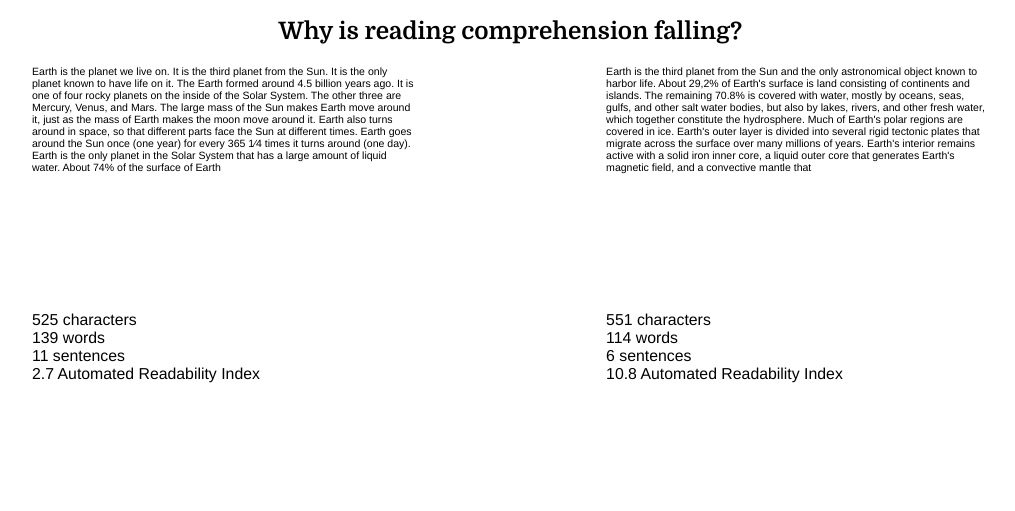
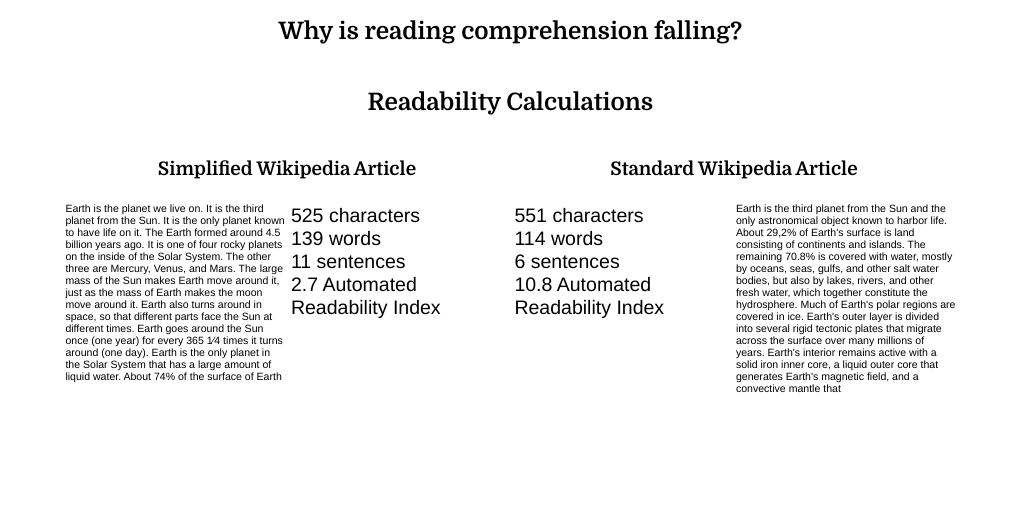
Before and after one commit to justinkraus/thesis_draft, a plain HTML site: page index.html in a window 1280 px wide. Shown: the part 289-800 px from the top of the page, without its empty margins (104-1119 px from the left). Drawn offline with nearby package versions, Linux system fonts and the light colour scheme.

Commit message:
readability calc format

```diff
--- a/css/styleTest.css
+++ b/css/styleTest.css
@@ -17,17 +17,50 @@
 
 /*css for the readability calculations*/
 
+#readableCalcs{
+  table-layout: fixed;
+  width:70vw;
+  margin-left: auto;
+  margin-right: auto;
+  vertical-align: top;
+
+/*  overflow-y: auto;
+  overflow-x: auto;*/
+}
+
+#readableCalcs td{
+  vertical-align: top;
+  overflow: auto;
+}
+
+.typeArea{
+  max-height: 40vh;
+/*  overflow: auto;*/
+  display: block;
+  overflow-y: auto;
+  font-size: .66em;
+}
+
+.calcArea{
+  display: table-cell;
+  font-size: 1.22em;
+  vertical-align: top;
+}
+
 #readableOne {
   width: 40%;
   float: left;
   font-size: .66em;
-  overflow: auto;
+  overflow-y: auto;
+
+  /*display: block;*/
 }
 
 #charNum {
-  position: absolute;
-  top: 75%;
-  font-size: 1.5em;
+  /*position: absolute;*/
+  /*top: 75%;*/
+/*  vertical-align: top;
+  font-size: 1em;*/
 }
 /*section two*/
 
@@ -37,13 +70,14 @@
   float: right;
   font-size: .66em;
   overflow-y: auto;
-  display: block;
+  /*display: block;*/
 }
 
 #charNumTwo {
-  position: absolute;
-  top: 75%;
-  font-size: 1.5em;
+  /*position: absolute;*/
+  /*top: 75%;*/
+/*  vertical-align: top;
+  font-size: 1em;*/
 }
 
 /*#topbar{
--- a/index.html
+++ b/index.html
@@ -14,14 +14,30 @@
   <h2>Why is reading comprehension falling?</h2>
 
   <!-- <body onload="typeWriter();"> -->
-  <div id="readableOne">
+  <table id="readableCalcs">
+    <tr>
+      <td colspan="4"><h2>Readability Calculations</h2></td>
+    </tr>
+    <tr>
+      <td colspan="2" style="text-align: center"><h3>Simplified Wikipedia Article<h3></td>
+      <td colspan="2" style="text-align: center"><h3>Standard Wikipedia Article<h3></td>
+    </tr>
+    <tr>
+      <td><div class="typeArea" id="typeAreaOne" onload="countChars(this);"></div></td>
+      <td><div class="calcArea" id="charNum"></div></td>
+      <td><div class="calcArea" id="charNumTwo"></div></td>
+      <td><div class="typeArea" id="typeAreaTwo" onload="countCharsTwo(this);"></div></td>
+    </tr>
+  </table>
+
+<!--   <div id="readableOne">
     <div id="typeAreaOne" onload="countChars(this);"></div>
     <div id="charNum"></div>
   </div>
   <div id="readableTwo">
+    <div id="charNumTwo"></div>
     <div id="typeAreaTwo" onload="countCharsTwo(this);"></div>
-    <div id="charNumTwo"></div>
-  </div>
+  </div> -->
 </div>
 <div id='topbar'>&nbsp;</div>
 <div id='container' class='container-1'>
```
